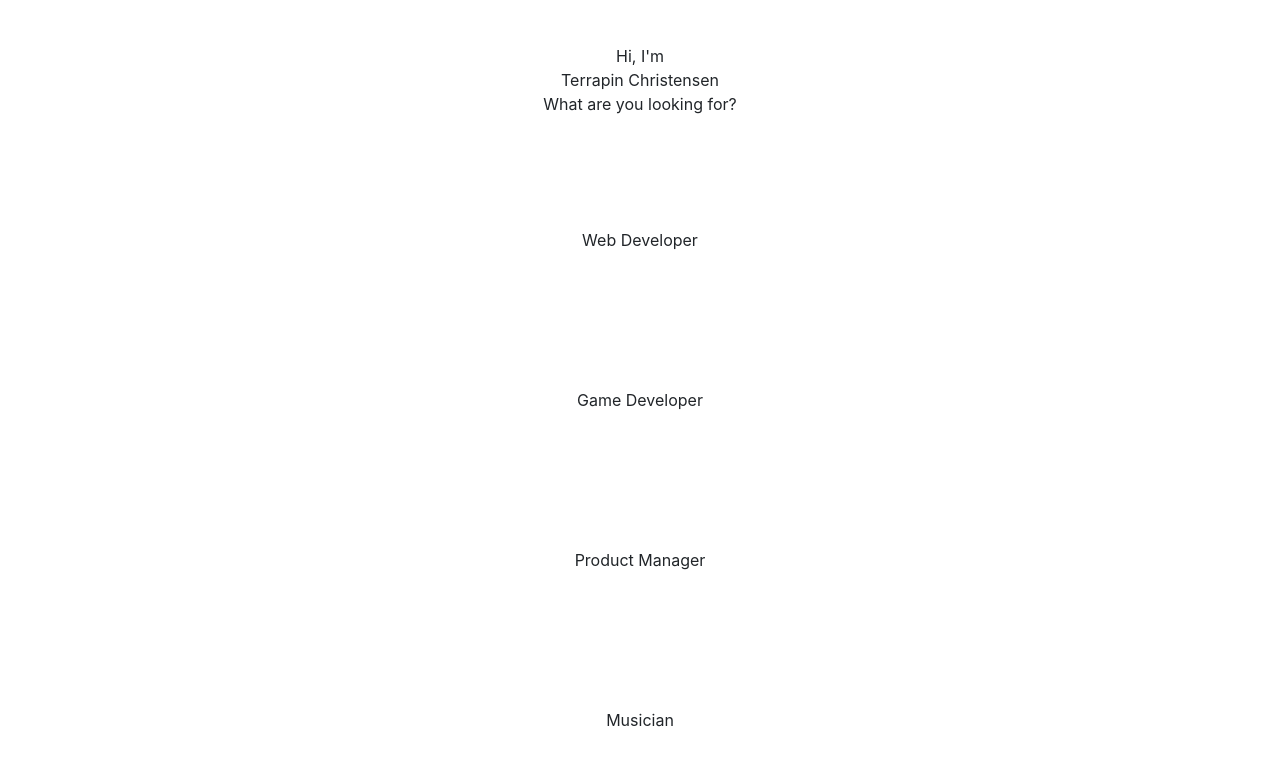
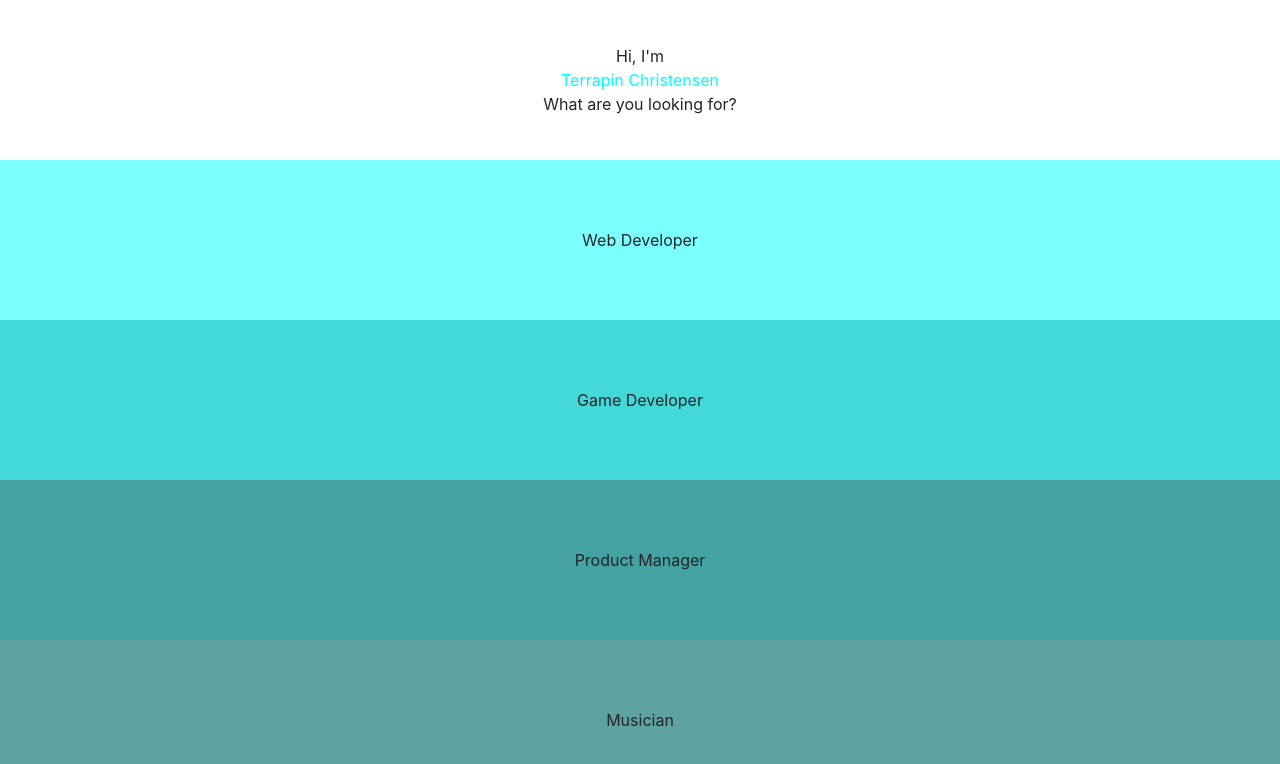
Before and after one commit to TChristensenDrumz/Portfolio, a React (Create React App) app: page / in a window 1280 px wide. Shown: the top 764 px of the page. Built offline with nearby package versions, Linux system fonts and the light colour scheme.

Commit message:
landing colors

```diff
--- a/src/pages/Landing/Landing.css
+++ b/src/pages/Landing/Landing.css
@@ -13,18 +13,22 @@
 
 .landing-web {
   grid-area: web;
+  background-color: var(--clr-light-a);
 }
 
 .landing-game {
   grid-area: game;
+  background-color: var(--clr-medium-a);
 }
 
 .landing-product {
   grid-area: product;
+  background-color: var(--clr-dark-a);
 }
 
 .landing-music {
   grid-area: music;
+  background-color: var(--clr-darkest-a);
 }
 
 .landing-greeting {
--- a/src/pages/Landing/Landing.jsx
+++ b/src/pages/Landing/Landing.jsx
@@ -13,7 +13,7 @@ function Landing() {
       <div className="landing-grid">
         <div className="landing-greeting">
           <div>Hi, I'm</div>
-          <div>Terrapin Christensen</div>
+          <div className="teal-text">Terrapin Christensen</div>
           <div>What are you looking for?</div>
         </div>
         <div className="landing-web">
--- a/src/styles/main.css
+++ b/src/styles/main.css
@@ -3,3 +3,7 @@ html {
   scroll-behavior: smooth;
   margin: auto;
 }
+
+.teal-text {
+  color: var(--clr-teal);
+}
--- a/src/styles/variables.css
+++ b/src/styles/variables.css
@@ -1,3 +1,14 @@
 :root {
+  /* Colors */
   --clr-teal: #0ff;
+
+  --clr-light: #4dffff;
+  --clr-medium: #00cccc;
+  --clr-dark: #008080;
+  --clr-darkest: #268080;
+
+  --clr-light-a: #4dffffbb;
+  --clr-medium-a: #00ccccbb;
+  --clr-dark-a: #008080bb;
+  --clr-darkest-a: #268080bb;
 }
```
